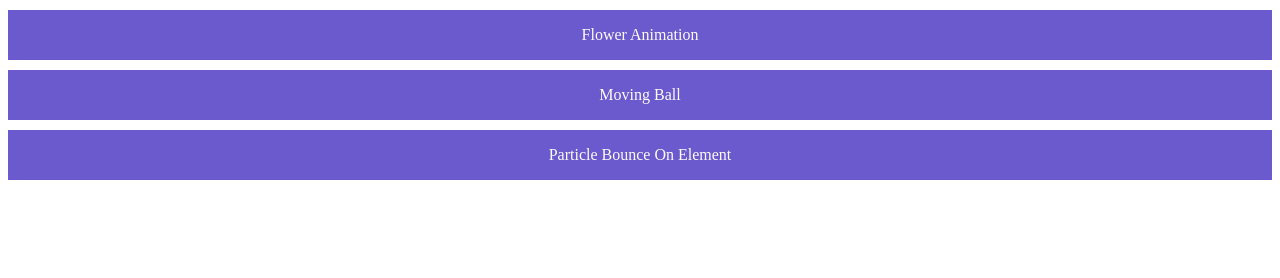
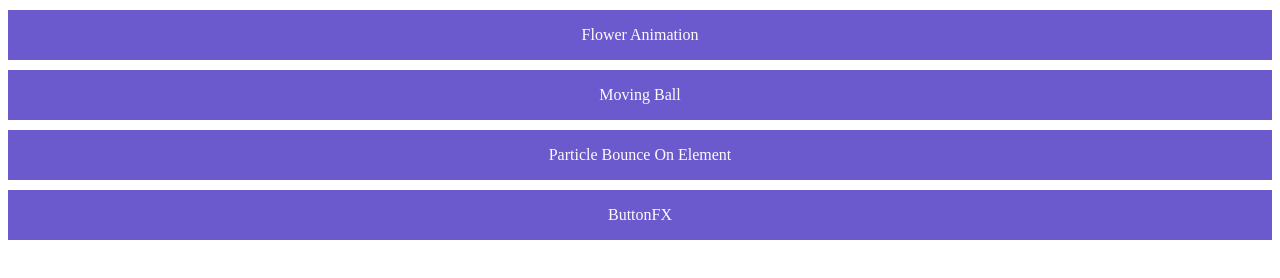
Before and after one commit to arvndvv/Learning_Canvas, a plain HTML site: page index.html in a window 1280 px wide. Drawn offline with Linux system fonts and the light colour scheme.

Commit message:
updated index page

```diff
--- a/index.html
+++ b/index.html
@@ -12,6 +12,7 @@
     <a href="./flower_animation/">Flower Animation</a>
     <a href="./moving ball/">moving ball</a>
     <a href="./Particle_bounce_on_element/">Particle bounce on element</a>
+    <a href="./ButtonFX/">ButtonFX</a>
 
 
 </body>
```
